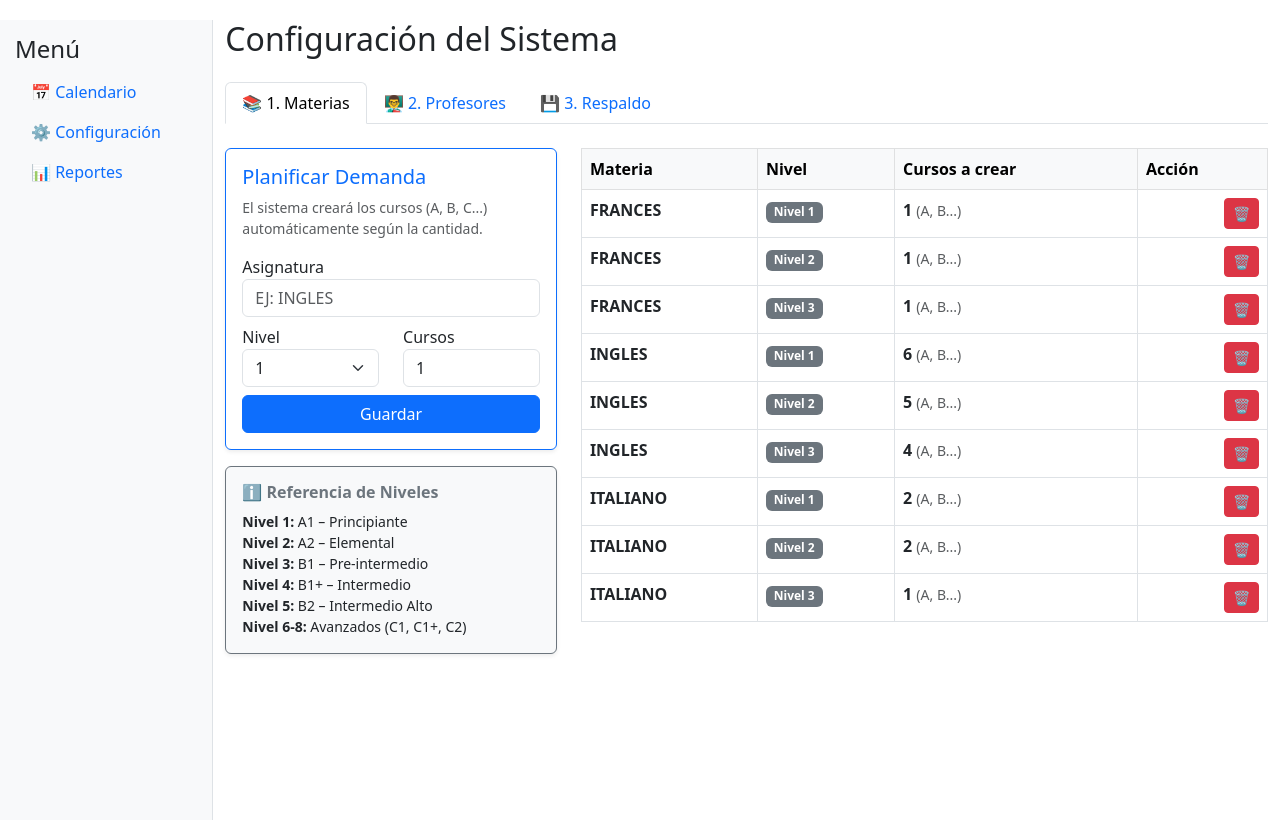
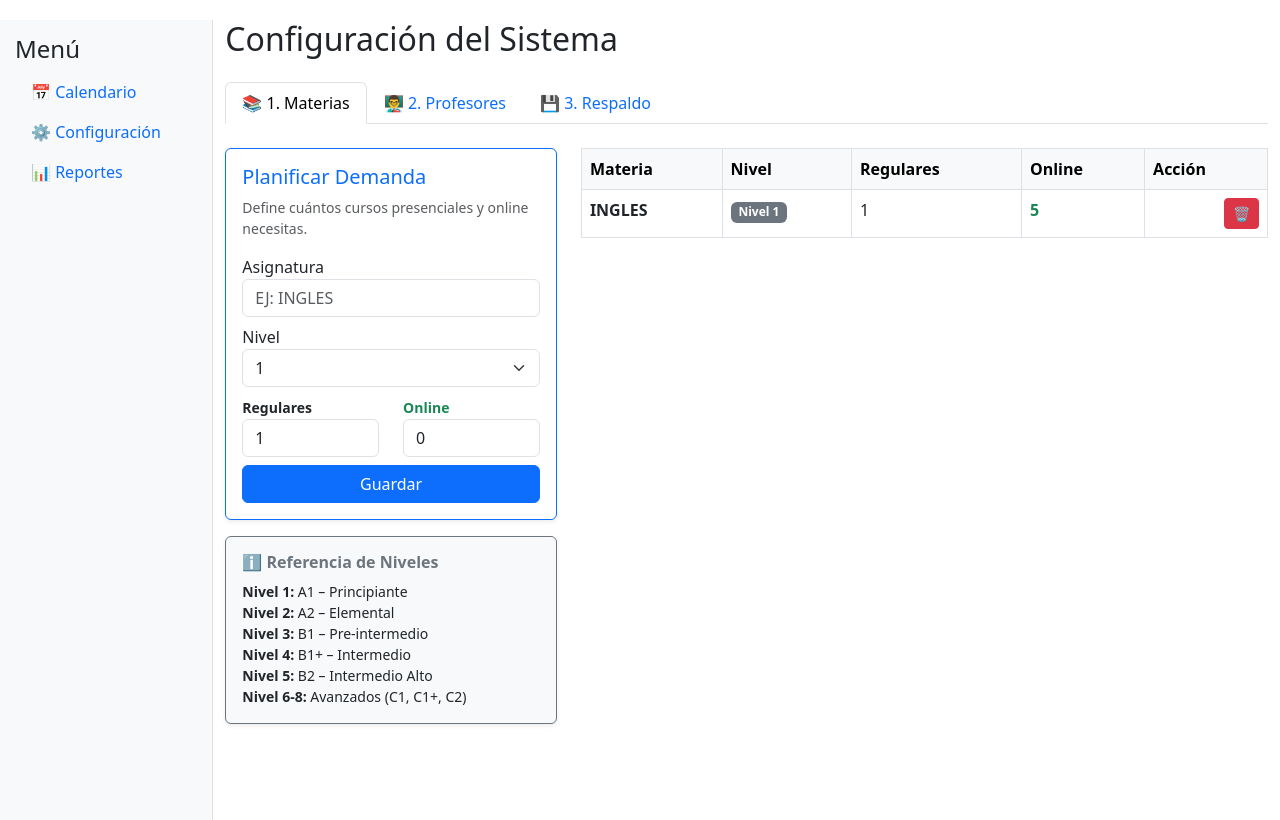
Before and after one commit to GAOT539/Generador-Horarios-py, a Flask app: page /config in a window 1280 px wide. Run offline with Flask 3, Linux system fonts and the light colour scheme; data comes from the database, SQL or seed files in the repository; data that the repository does not hold is empty; some libraries are stand-ins or nearby versions.

Commit message:
Refactor: separar la demanda de materias en modalidades regular y online, actualizar lógica de generación de cursos y mejorar la interfaz de configuración

```diff
--- a/app/routes.py
+++ b/app/routes.py
@@ -23,10 +23,12 @@ def manage_materias():
     if request.method == 'POST':
         data = request.json
         try:
+            # CAMBIO: Guardamos regular y online por separado
             Materia.create(
                 nombre=data['nombre'],
                 nivel=int(data['nivel']),
-                cantidad_grupos=int(data['cantidad'])
+                cantidad_regular=int(data['cantidad_regular']),
+                cantidad_online=int(data['cantidad_online'])
             )
             return jsonify({'status': 'ok'})
         except Exception:
@@ -35,7 +37,6 @@ def manage_materias():
     if request.method == 'DELETE':
         materia_id = request.args.get('id')
         with db.atomic():
-            # Limpieza en cascada manual para seguridad
             Horario.delete().where(Horario.materia == materia_id).execute()
             ProfesorMateria.delete().where(ProfesorMateria.materia == materia_id).execute()
             Materia.delete().where(Materia.id == materia_id).execute()
@@ -48,7 +49,9 @@ def manage_materias():
             'id': m.id,
             'nombre': m.nombre,
             'nivel': m.nivel,
-            'cantidad_grupos': m.cantidad_grupos,
+            # CAMBIO: Enviamos los dos valores al frontend
+            'cantidad_regular': m.cantidad_regular,
+            'cantidad_online': m.cantidad_online,
             'nombre_completo': f"{m.nombre} (Nivel {m.nivel})"
         })
     return jsonify(lista)
@@ -71,8 +74,6 @@ def get_profesores():
 @bp.route('/api/profesores', methods=['POST'])
 def create_profesor():
     data = request.json
-
-    # Validación: Evitar nombres duplicados
     if Profesor.select().where(Profesor.nombre == data['nombre']).exists():
         return jsonify({'error': f"El profesor {data['nombre']} ya existe."}), 400
 
@@ -89,7 +90,6 @@ def create_profesor():
         except Exception as e:
             return jsonify({'error': str(e)}), 400
 
-# CAMBIO SOLICITADO: Nueva ruta para editar nombre del profesor
 @bp.route('/api/profesores/<int:id>', methods=['PUT'])
 def update_profesor(id):
     data = request.json
@@ -103,17 +103,10 @@ def update_profesor(id):
 @bp.route('/api/profesores/<int:id>', methods=['DELETE'])
 def delete_profesor(id):
     try:
-        # CORRECCIÓN IMPORTANTE: Borrado Atómico y en Cascada
         with db.atomic():
-            # 1. Borrar clases del horario asignadas a este profesor
             Horario.delete().where(Horario.profesor == id).execute()
-
-            # 2. Borrar sus competencias (relación materia-profesor)
             ProfesorMateria.delete().where(ProfesorMateria.profesor == id).execute()
-
-            # 3. Finalmente borrar al profesor
             Profesor.delete().where(Profesor.id == id).execute()
-
         return jsonify({'status': 'ok'})
     except Exception as e:
         return jsonify({'error': f"Error al borrar: {str(e)}"}), 400
@@ -121,13 +114,16 @@ def delete_profesor(id):
 # --- API CURSOS ---
 @bp.route('/api/cursos', methods=['GET', 'POST', 'DELETE'])
 def manage_cursos():
+    # Nota: Esta ruta es para gestión manual, el solver usa su propia lógica.
+    # Actualizaremos la creación manual si es necesario, pero el solver es el principal.
     if request.method == 'POST':
         data = request.json
         try:
             Curso.create(
                 nivel=int(data['nivel']),
                 nombre=data['letra'],
-                turno=data['turno']
+                turno=data['turno'],
+                modalidad=data.get('modalidad', 'REGULAR') # Default
             )
             return jsonify({'status': 'ok'})
         except Exception:
@@ -149,17 +145,14 @@ def generar():
     else:
         return jsonify(resultado), 400
 
-# --- API LEER HORARIO (SOLO LUNES-JUEVES) ---
+# --- API LEER HORARIO ---
 @bp.route('/api/horario', methods=['GET'])
 def get_horario():
     eventos = []
     horarios = Horario.select().join(Materia).switch(Horario).join(Profesor).switch(Horario).join(Curso)
 
     fechas_base = {
-        0: '2023-11-20',
-        1: '2023-11-21',
-        2: '2023-11-22',
-        3: '2023-11-23'
+        0: '2023-11-20', 1: '2023-11-21', 2: '2023-11-22', 3: '2023-11-23'
     }
 
     for h in horarios:
@@ -168,17 +161,25 @@ def get_horario():
         start = f"{h.hora_inicio:02d}:00:00"
         end = f"{h.hora_fin:02d}:00:00"
 
-        titulo = f"({h.curso.nombre}) {h.materia.nombre} {h.materia.nivel}\n{h.profesor.nombre}"
+        # Mostramos la modalidad en el título para diferenciar
+        mod_tag = "[OL]" if h.curso.modalidad == 'ONLINE' else ""
+        titulo = f"{mod_tag} ({h.curso.nombre}) {h.materia.nombre} {h.materia.nivel}\n{h.profesor.nombre}"
+
+        # Color diferente para online si se desea, o mantenemos turno
+        color = '#3788d8' if h.curso.turno == 'Matutino' else '#28a745'
+        if h.curso.modalidad == 'ONLINE':
+            color = '#6f42c1' # Morado para Online (opcional, visual)
 
         eventos.append({
             'title': titulo,
             'start': f"{fechas_base[h.dia]}T{start}",
             'end': f"{fechas_base[h.dia]}T{end}",
-            'color': '#3788d8' if h.curso.turno == 'Matutino' else '#28a745',
+            'color': color,
             'extendedProps': {
                 'materia_id': h.materia.id,
                 'profesor_id': h.profesor.id,
-                'curso_turno': h.curso.turno
+                'curso_turno': h.curso.turno,
+                'modalidad': h.curso.modalidad
             }
         })
 
@@ -192,8 +193,7 @@ def get_estadisticas():
 
     for h in asignaciones:
         p_id = h.profesor.id
-        if p_id not in conteo_bloques:
-            conteo_bloques[p_id] = 0
+        if p_id not in conteo_bloques: conteo_bloques[p_id] = 0
         conteo_bloques[p_id] += 1
 
     profesores = Profesor.select()
@@ -204,18 +204,13 @@ def get_estadisticas():
         horas_reales = bloques_asignados * 2
 
         estado = "OK"
-        if horas_reales == 0:
-            estado = "SIN_CARGA"
-        elif horas_reales > p.max_horas_semana:
-            estado = "SOBRECARGA"
-        elif horas_reales < (p.max_horas_semana * 0.5):
-            estado = "SUBUTILIZADO"
+        if horas_reales == 0: estado = "SIN_CARGA"
+        elif horas_reales > p.max_horas_semana: estado = "SOBRECARGA"
+        elif horas_reales < (p.max_horas_semana * 0.5): estado = "SUBUTILIZADO"
 
         reporte.append({
-            'id': p.id,
-            'nombre': p.nombre,
-            'horas_asignadas': horas_reales,
-            'horas_maximas': p.max_horas_semana,
+            'id': p.id, 'nombre': p.nombre,
+            'horas_asignadas': horas_reales, 'horas_maximas': p.max_horas_semana,
             'estado': estado,
             'porcentaje': round((horas_reales / p.max_horas_semana) * 100, 1) if p.max_horas_semana > 0 else 0
         })
@@ -249,22 +244,17 @@ def backup_data():
         'profesores': profesores_data
     }
 
-    return Response(
-        json.dumps(backup, indent=2),
-        mimetype="application/json",
-        headers={"Content-disposition": "attachment; filename=respaldo_configuracion.json"}
-    )
+    return Response(json.dumps(backup, indent=2), mimetype="application/json",
+        headers={"Content-disposition": "attachment; filename=respaldo_configuracion.json"})
 
 @bp.route('/api/restore', methods=['POST'])
 def restore_data():
-    if 'file' not in request.files:
-        return jsonify({'error': 'No se subió ningún archivo'}), 400
-
+    if 'file' not in request.files: return jsonify({'error': 'No file'}), 400
     file = request.files['file']
     try:
         data = json.load(file)
         if data.get('system_signature') != 'GENERADOR_HORARIOS_V1':
-            return jsonify({'error': 'Firma inválida. Este archivo no pertenece a este sistema.'}), 400
+            return jsonify({'error': 'Firma inválida.'}), 400
 
         with db.atomic():
             Horario.delete().execute()
@@ -275,9 +265,10 @@ def restore_data():
 
             for m in data['materias']:
                 Materia.create(
-                    nombre=m['nombre'],
-                    nivel=m['nivel'],
-                    cantidad_grupos=m['cantidad_grupos']
+                    nombre=m['nombre'], nivel=m['nivel'],
+                    # CAMBIO: Restaurar nuevos campos (con fallback por si es backup viejo)
+                    cantidad_regular=m.get('cantidad_regular', m.get('cantidad_grupos', 0)),
+                    cantidad_online=m.get('cantidad_online', 0)
                 )
 
             for p in data['profesores']:
@@ -292,9 +283,5 @@ def restore_data():
                     if materia_obj:
                         ProfesorMateria.create(profesor=nuevo_profe, materia=materia_obj)
 
-        return jsonify({'status': 'ok', 'message': 'Base de datos restaurada correctamente.'})
-
-    except json.JSONDecodeError:
-        return jsonify({'error': 'El archivo no es un JSON válido'}), 400
-    except Exception as e:
-        return jsonify({'error': f'Error procesando datos: {str(e)}'}), 500
+        return jsonify({'status': 'ok', 'message': 'Restaurado.'})
+    except Exception as e: return jsonify({'error': str(e)}), 500
--- a/app/templates/config.html
+++ b/app/templates/config.html
@@ -23,25 +23,31 @@
                 <div class="col-md-4">
                     <div class="card p-3 shadow-sm border-primary mb-3">
                         <h5 class="text-primary">Planificar Demanda</h5>
-                        <p class="small text-muted">El sistema creará los cursos (A, B, C...) automáticamente según la cantidad.</p>
+                        <p class="small text-muted">Define cuántos cursos presenciales y online necesitas.</p>
                         <form @submit.prevent="crearMateria">
                             <div class="mb-2">
                                 <label>Asignatura</label>
                                 <input type="text" v-model="nuevaMateria.nombre" class="form-control" placeholder="Ej: INGLES" style="text-transform: uppercase;" required>
                             </div>
+                            <div class="mb-2">
+                                <label>Nivel</label>
+                                <select v-model="nuevaMateria.nivel" class="form-select" required>
+                                    <option>1</option><option>2</option><option>3</option><option>4</option>
+                                    <option>5</option><option>6</option><option>7</option><option>8</option>
+                                </select>
+                            </div>
+
                             <div class="row mb-2">
                                 <div class="col-6">
-                                    <label>Nivel</label>
-                                    <select v-model="nuevaMateria.nivel" class="form-select" required>
-                                        <option>1</option><option>2</option><option>3</option><option>4</option>
-                                        <option>5</option><option>6</option><option>7</option><option>8</option>
-                                    </select>
+                                    <label class="small fw-bold">Regulares</label>
+                                    <input type="number" v-model="nuevaMateria.cantidad_regular" class="form-control" min="0" required>
                                 </div>
                                 <div class="col-6">
-                                    <label>Cursos</label>
-                                    <input type="number" v-model="nuevaMateria.cantidad" class="form-control" min="1" required>
+                                    <label class="small fw-bold text-success">Online</label>
+                                    <input type="number" v-model="nuevaMateria.cantidad_online" class="form-control" min="0" required>
                                 </div>
                             </div>
+
                             <button class="btn btn-primary w-100">Guardar</button>
                         </form>
                     </div>
@@ -63,12 +69,21 @@
 
                 <div class="col-md-8">
                     <table class="table table-bordered table-hover">
-                        <thead class="table-light"><tr><th>Materia</th><th>Nivel</th><th>Cursos a crear</th><th>Acción</th></tr></thead>
+                        <thead class="table-light">
+                            <tr>
+                                <th>Materia</th>
+                                <th>Nivel</th>
+                                <th>Regulares</th>
+                                <th>Online</th>
+                                <th>Acción</th>
+                            </tr>
+                        </thead>
                         <tbody>
                             <tr v-for="m in materias_list">
                                 <td class="fw-bold">[[ m.nombre ]]</td>
                                 <td><span class="badge bg-secondary">Nivel [[ m.nivel ]]</span></td>
-                                <td><strong>[[ m.cantidad_grupos ]]</strong> <span class="text-muted small">(A, B...)</span></td>
+                                <td>[[ m.cantidad_regular ]]</td>
+                                <td class="text-success fw-bold">[[ m.cantidad_online ]]</td>
                                 <td class="text-end"><button @click="borrarMateria(m.id)" class="btn btn-sm btn-danger">🗑️</button></td>
                             </tr>
                         </tbody>
@@ -144,7 +159,6 @@
                         <div class="card-header bg-warning text-dark"><h5 class="mb-0">📤 Restaurar Datos</h5></div>
                         <div class="card-body">
                             <p class="small text-danger fw-bold">⚠️ ESTO BORRARÁ LOS DATOS ACTUALES</p>
-                            <p>Sube un archivo .json previamente descargado.</p>
                             <form @submit.prevent="subirRespaldo">
                                 <input type="file" ref="fileInput" class="form-control mb-3" accept=".json" required>
                                 <button class="btn btn-warning w-100 fw-bold">Restaurar Base de Datos</button>
@@ -166,7 +180,8 @@
         data() {
             return {
                 materias_list: [], profesores_list: [],
-                nuevaMateria: { nombre: '', nivel: 1, cantidad: 1 },
+                // CAMBIO: Inicialización de los dos campos de cantidad
+                nuevaMateria: { nombre: '', nivel: 1, cantidad_regular: 1, cantidad_online: 0 },
                 formProfe: { nombre: '', max_horas_dia: 6, materias_ids: [] }
             }
         },
@@ -187,28 +202,35 @@
 
             async crearMateria() {
                 if(!this.nuevaMateria.nombre) return;
+                // Validación de que al menos uno tenga cantidad
+                if(this.nuevaMateria.cantidad_regular == 0 && this.nuevaMateria.cantidad_online == 0) {
+                    this.showError("Debes agregar al menos 1 curso (Regular u Online)");
+                    return;
+                }
+
                 this.nuevaMateria.nombre = this.nuevaMateria.nombre.toUpperCase();
                 const res = await fetch('/api/materias', { method: 'POST', headers: {'Content-Type': 'application/json'}, body: JSON.stringify(this.nuevaMateria) });
-                if (res.ok) { this.nuevaMateria = { nombre: '', nivel: 1, cantidad: 1 }; this.cargarTodo(); this.showSuccess('Materia guardada'); }
-                else { const d = await res.json(); this.showError(d.error); }
+                if (res.ok) {
+                    this.nuevaMateria = { nombre: '', nivel: 1, cantidad_regular: 1, cantidad_online: 0 };
+                    this.cargarTodo();
+                    this.showSuccess('Materia guardada');
+                } else {
+                    const d = await res.json(); this.showError(d.error);
+                }
             },
+
             async borrarMateria(id) { if(await this.confirmDelete()) { await fetch('/api/materias?id='+id, {method:'DELETE'}); this.cargarTodo(); } },
             validarNombreProfe() { this.formProfe.nombre = this.formProfe.nombre.replace(/[^a-zA-ZñÑáéíóúÁÉÍÓÚ\s]/g, ''); },
 
             async guardarProfesor() {
-                // CAMBIO: Validación de máximo 2 niveles por materia
                 const nivelesPorMateria = {};
-
                 this.formProfe.materias_ids.forEach(id => {
                     const mat = this.materias_list.find(m => m.id === id);
                     if (!mat) return;
-                    if (!nivelesPorMateria[mat.nombre]) {
-                        nivelesPorMateria[mat.nombre] = new Set();
-                    }
+                    if (!nivelesPorMateria[mat.nombre]) nivelesPorMateria[mat.nombre] = new Set();
                     nivelesPorMateria[mat.nombre].add(mat.nivel);
                 });
 
-                // Verificar si alguna materia tiene más de 2 niveles distintos
                 for (const [nombreMateria, niveles] of Object.entries(nivelesPorMateria)) {
                     if (niveles.size > 2) {
                         this.showError(`El profesor no puede impartir más de 2 niveles de ${nombreMateria}.`);
@@ -216,7 +238,6 @@
                     }
                 }
 
-                // Cálculo automático
                 const hDia = this.formProfe.max_horas_dia;
                 const hSem = hDia * 4;
 
@@ -225,29 +246,22 @@
 
                 this.formProfe.nombre = this.formProfe.nombre.toUpperCase();
 
-                const payload = {
-                    ...this.formProfe,
-                    max_horas_semana: hSem
-                };
+                const payload = { ...this.formProfe, max_horas_semana: hSem };
 
                 const res = await fetch('/api/profesores', { method: 'POST', headers: {'Content-Type': 'application/json'}, body: JSON.stringify(payload) });
                 if(res.ok) {
                     this.formProfe.nombre=''; this.formProfe.materias_ids=[];
                     this.cargarTodo(); this.showSuccess('Profesor OK');
-                }
-                else { this.showError("Error al guardar"); }
+                } else { this.showError("Error al guardar"); }
             },
 
-            // CAMBIO: Función para editar nombre
             async editarNombreProfesor(profesor) {
                 const { value: nuevoNombre } = await Swal.fire({
                     title: 'Editar Nombre',
                     input: 'text',
                     inputValue: profesor.nombre,
                     showCancelButton: true,
-                    inputValidator: (value) => {
-                        if (!value) return 'El nombre no puede estar vacío';
-                    }
+                    inputValidator: (value) => { if (!value) return 'El nombre no puede estar vacío'; }
                 });
 
                 if (nuevoNombre) {
@@ -258,12 +272,8 @@
                         body: JSON.stringify({ nombre: nombreMayus })
                     });
 
-                    if (res.ok) {
-                        await this.cargarTodo();
-                        this.showSuccess('Nombre actualizado');
-                    } else {
-                        this.showError('Error al actualizar');
-                    }
+                    if (res.ok) { this.cargarTodo(); this.showSuccess('Nombre actualizado'); }
+                    else { this.showError('Error al actualizar'); }
                 }
             },
 
@@ -293,12 +303,8 @@
                             Swal.fire('Restaurado', data.message, 'success');
                             this.cargarTodo();
                             this.$refs.fileInput.value = '';
-                        } else {
-                            this.showError(data.error);
-                        }
-                    } catch (e) {
-                        this.showError("Error al subir archivo");
-                    }
+                        } else { this.showError(data.error); }
+                    } catch (e) { this.showError("Error al subir archivo"); }
                 }
             }
         }
```
Also changed, not shown: app/engine/solver.py (+49 -26 lines), app/models.py (+6 -3 lines), README.md, data/horarios.db, 2 other files.
